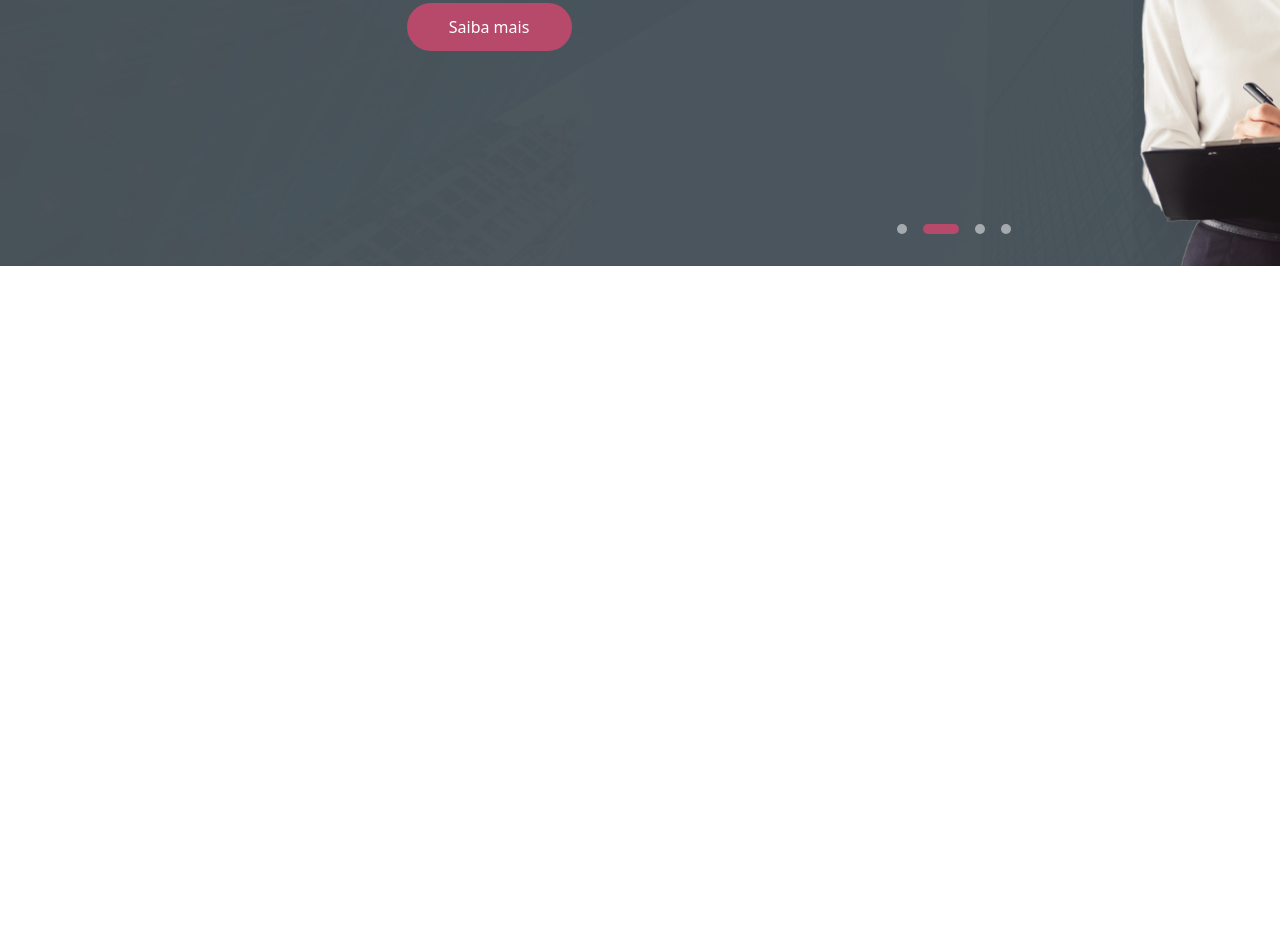
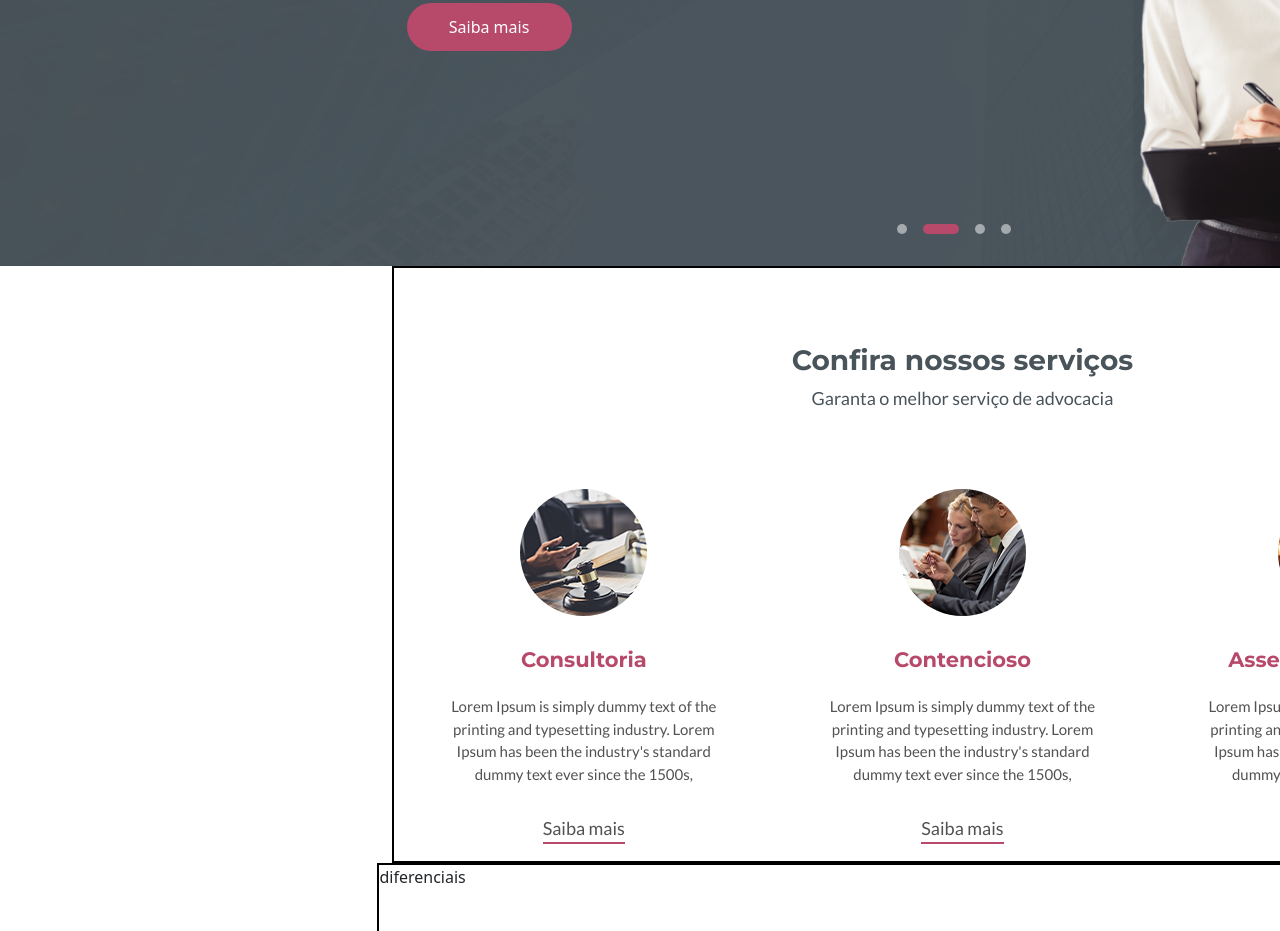
Before and after one commit to Kaue-G/testePratico, a plain HTML site: page pages/home/index.html in a window 1280 px wide. Shown: the part 489-1420 px from the top of the page. Before the commit the page ends 800 px from the top, so only its background shows below. Drawn offline with nearby package versions, Linux system fonts and the light colour scheme.

Commit message:
section "check out our services"

```diff
--- a/pages/home/index.html
+++ b/pages/home/index.html
@@ -57,6 +57,51 @@
         </div>
     </header>
     <main>
+        <article id="about-company">
+            <section class="container">
+                <div class="row" id="service-tittle">
+                    <h2>Confira nossos serviços</h2>
+                    <span>Garanta o melhor serviço de advocacia</span>
+                </div>
+                <div id="services-type" class="row">
+                    <div class="col-4">
+                        <img src="/img/home/service-1.png" alt="">
+                        <h3>Consultoria</h3>
+                        <p>
+                            Lorem Ipsum is simply dummy text of the <br>
+                            printing and typesetting industry. Lorem <br>
+                            Ipsum has been the industry's standard <br>
+                            dummy text ever since the 1500s,
+                        </p>
+                        <button>Saiba mais</button>
+                    </div>
+                    <div class="col-4">
+                        <img src="/img/home/service-2.png" alt="">
+                        <h3>Contencioso</h3>
+                        <p>
+                            Lorem Ipsum is simply dummy text of the <br>
+                            printing and typesetting industry. Lorem <br>
+                            Ipsum has been the industry's standard <br>
+                            dummy text ever since the 1500s,
+                        </p>
+                        <button>Saiba mais</button>
+                    </div>
+                    <div class="col-4">
+                        <img src="/img/home/service-3.png" alt="">
+                        <h3>Assessoria completa</h3>
+                        <p>
+                            Lorem Ipsum is simply dummy text of the <br>
+                            printing and typesetting industry. Lorem <br>
+                            Ipsum has been the industry's standard <br>
+                            dummy text ever since the 1500s,
+                        </p>
+                        <button>Saiba mais</button>
+                    </div>
+                </div>
+            </section>
+            <section>diferenciais</section>
+            <section>excelência</section>
+        </article>
     </main>
     <footer></footer>
 </body>
--- a/pages/home/style.scss
+++ b/pages/home/style.scss
@@ -6,6 +6,7 @@
 
 :root {
     --white: #ffffff;
+    --gray-600: #525252;
     --gray-500: #49535a;
     --gray-400: #687985;
     --pink-500: #b7496b;
@@ -143,6 +144,10 @@ header {
         color: var(--white);
         margin-left: 1.07rem;
     }
+
+    button:hover {
+        background-color: var(--pink-400);
+    }
 }
 
 .element-img {
@@ -171,3 +176,80 @@ header {
     margin-right: 1rem;
     cursor: pointer;
 }
+
+main {
+    width: 100%;
+
+    display: flex;
+    justify-content: center;
+}
+
+#about-company {
+    width: 73.125rem;
+    height: 111.9375rem;
+
+    section {
+        height: calc(100%/3);
+        border: 2px solid black;
+    }
+}
+
+#service-tittle{
+    height: 13.75rem;
+    align-content: center;
+
+    h2, span {
+        justify-content: center;
+        display: flex;
+    }
+
+    h2 {
+        font-family: 'Montserrat', 'sans-serif';
+        font-weight: 700;
+        font-size: 1.75rem;
+        color: var(--gray-500);
+    }
+
+    span {
+        font-family: 'Lato', 'sans-serif';
+        font-weight: 400;
+        font-size: 1.125rem;
+        color: var(--gray-500);
+    }
+}
+
+#services-type {
+    div {
+        display: flex;
+        align-items: center;
+        flex-direction: column;
+
+        img, p{
+            margin-bottom: 1.875rem;
+        }
+
+        h3 {
+            margin-bottom: 1.4375rem;
+            font-family: 'Montserrat', 'sans-serif';
+            font-weight: 700;
+            font-size: 1.3125rem;
+            color: var(--pink-500);
+        }
+
+        p {
+            text-align: center;
+            font-family: 'Lato', 'sans-serif';
+            font-weight: 400;
+            font-size: 0.9375rem;
+            color: var(--gray-600);
+        }
+
+        button {
+            border-bottom: 2px solid var(--pink-500);
+            font-family: 'Lato', 'sans-serif';
+            font-weight: 400;
+            font-size: 1.125rem;
+            color: var(--gray-600);
+        }
+    }
+}
```
Also changed, not shown: img/home/service-1.png (added), img/home/service-2.png (added), img/home/service-3.png (added), pages/home/style.css, 1 other file.
